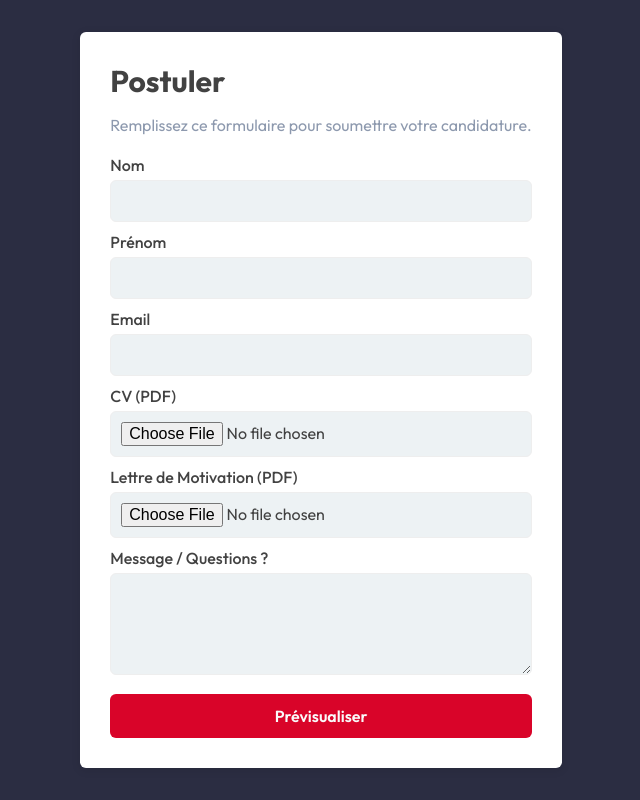
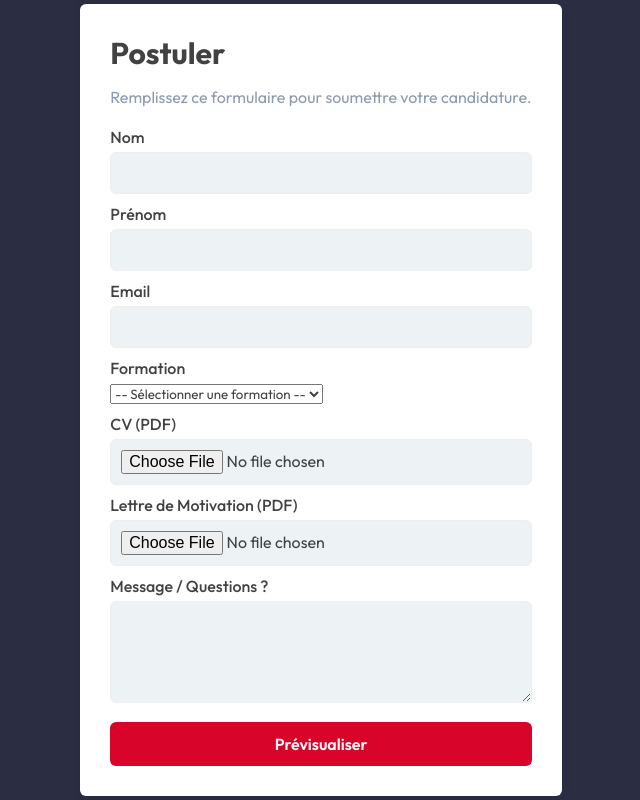
Before and after one commit to Miche1-Pierre/admin-mns, a PHP site: page /views/candidatures.php in a window 1280 px wide. Shown: the whole page, without its empty margins (319-959 px from the left). Run offline with PHP 8.4, Linux system fonts and the light colour scheme.

Commit message:
refactor: adaptation de la page de candidature

```diff
--- a/frontend-admin-mns/views/candidatures.php
+++ b/frontend-admin-mns/views/candidatures.php
@@ -23,6 +23,11 @@
                 <label for="email">Email</label>
                 <input type="email" id="email" name="email" required>
 
+                <label for="formation">Formation</label>
+                <select id="formation" name="formationId" required>
+                    <option value="">-- Sélectionner une formation --</option>
+                </select>
+
                 <label for="cv">CV (PDF)</label>
                 <input type="file" id="cv" name="cv" accept=".pdf" required>
 
@@ -44,6 +49,7 @@
                 <p><strong>Nom :</strong> <span id="recapNom"></span></p>
                 <p><strong>Prénom :</strong> <span id="recapPrenom"></span></p>
                 <p><strong>Email :</strong> <span id="recapEmail"></span></p>
+                <p><strong>Formation :</strong> <span id="recapFormation"></span></p>
                 <p><strong>Message :</strong> <span id="recapMessage"></span></p>
                 <p><strong>CV :</strong> <span id="recapCV"></span></p>
                 <p><strong>Lettre de motivation :</strong> <span id="recapLettre"></span></p>
@@ -59,6 +65,7 @@
         document.getElementById("recapNom").innerText = document.getElementById("nom").value;
         document.getElementById("recapPrenom").innerText = document.getElementById("prenom").value;
         document.getElementById("recapEmail").innerText = document.getElementById("email").value;
+        document.getElementById("recapFormation").innerText = document.getElementById("formation").selectedOptions[0].text;
         document.getElementById("recapMessage").innerText = document.getElementById("message").value || "Aucun message";
 
         let cvFile = document.getElementById("cv").files[0];
@@ -117,6 +124,21 @@
                 alert("Impossible d'envoyer la candidature. Veuillez réessayer.");
             });
     });
+
+    document.addEventListener('DOMContentLoaded', function() {
+        fetch('http://admin-mns:8080/api/formations/formations')
+            .then(response => response.json())
+            .then(formations => {
+                let formationSelect = document.getElementById('formation');
+                formations.forEach(formation => {
+                    let option = document.createElement('option');
+                    option.value = formation.idFormation;
+                    option.text = formation.nomFormation;
+                    formationSelect.appendChild(option);
+                });
+            })
+            .catch(err => console.error("Erreur lors du chargement des formations :", err));
+    });
 </script>
 
 </html>
```
